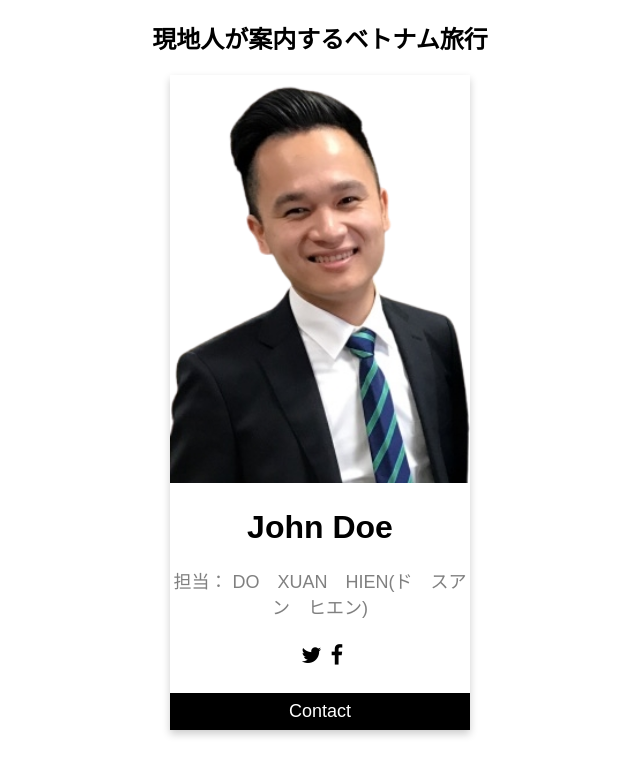
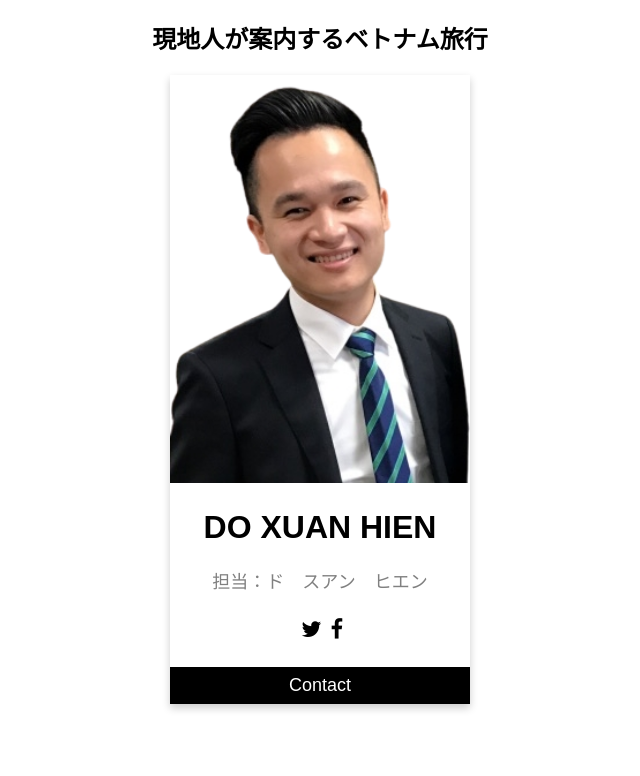
Before and after one commit to hiendoxuan195/explorevietnam, a plain HTML site: page index.html in a window 1280 px wide. Shown: the whole page, without its empty margins (320-960 px from the left). Drawn offline with Linux system fonts and the light colour scheme.

Commit message:
Update index.html

```diff
--- a/index.html
+++ b/index.html
@@ -46,8 +46,8 @@ button:hover, a:hover {
 
 <div class="card">
   <img src="hien.png" alt="Hien" style="width:100%">
-  <h1>John Doe</h1>
-  <p class="title">担当： DO　XUAN　HIEN(ド　スアン　ヒエン)</p>
+  <h1>DO XUAN HIEN</h1>
+  <p class="title">担当：ド　スアン　ヒエン</p>
   <p></p>
   <div style="margin: 24px 0;">
     <a href="#"><i class="fa fa-line"></i></a>
```
